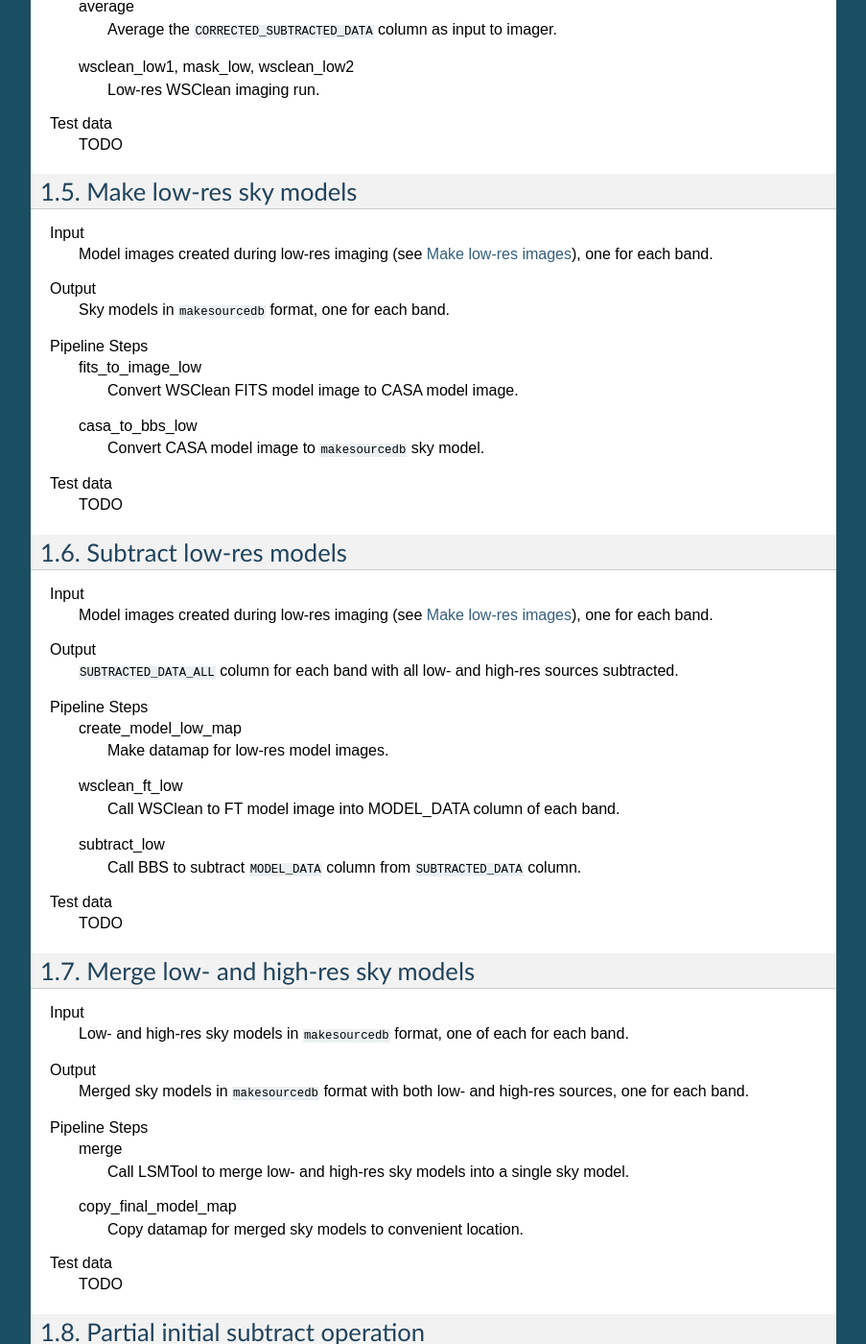
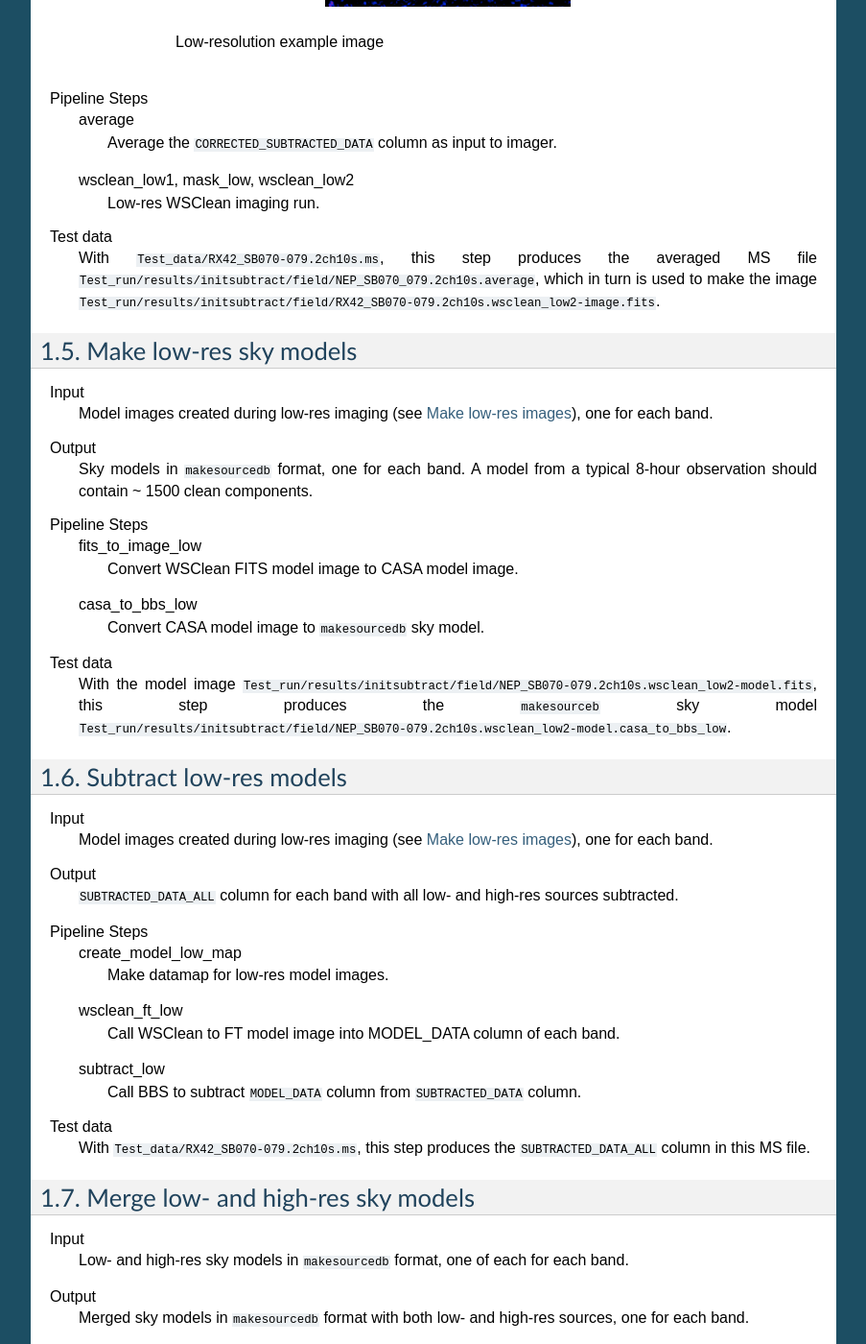
Before and after one commit to lofar-astron/factor, a Sphinx documentation site: the page built from doc/source/initsubtract.rst, in a window 1280 px wide and 1400 px high, scrolled down 2825 px. Shown: the whole window at 96% size, without its empty margins (198-1101 px from the left). Built offline with Sphinx 7.4.7, drawn with Linux system fonts in a browser that asks for light colours; some of the changed text lies outside the part shown.

Commit message:
Added test data to some steps

````diff
--- a/doc/source/facetadd.rst
+++ b/doc/source/facetadd.rst
@@ -12,6 +12,7 @@ in preparation for self calibration. The pipeline parset for this operation is `
 
     This operation is separated from the self-calibration operation (:ref:`facet_selfcal`) as these pipelines
     must be run in series, whereas the self-calibration pipelines can be run in parallel.
+
 
 Add sources
 -----------
@@ -36,7 +37,7 @@ Pipeline Steps
         Run BBS to add sources to the data using the sky models above.
 
 Test data
-    TODO
+    With ``Test_data/RX42_SB070-079.2ch10s.ms``, this step produces the sky models ``Test_run/results/facetadd/facet_patch_***/NEP_SB070-079.2ch10s.wsclean_low2-model.make_facet_skymodels_all`` and ``Test_run/results/facetadd/facet_patch_***/NEP_SB070-079.2ch10s.wsclean_low2-model.make_facet_skymodels_cal``, which in turn are used to make the ``FACET_DATA_ALL`` and ``FACET_DATA_CAL`` columns in this MS file.
 
 
 Split and phase shift data
@@ -57,4 +58,4 @@ Pipeline Steps
         Copy datamaps for shifted datasets to convenient location.
 
 Test data
-    TODO
+    With ``Test_data/RX42_SB070-079.2ch10s.ms``, this step produces the MS files ``Test_run/results/facetadd/facet_patch_***/NEP_SB070-079.2ch10s.shift_all``, ``Test_run/results/facetadd/facet_patch_***/NEP_SB070-079.2ch10s.shift_cal``, and ``Test_run/results/facetadd/facet_patch_***/NEP_SB070-079.2ch10s.shift_empty``.
--- a/doc/source/facetaddfinal.rst
+++ b/doc/source/facetaddfinal.rst
@@ -47,7 +47,7 @@ Pipeline Steps
         Run BBS to add sources to the data using the sky models above.
 
 Test data
-    TODO
+    With ``Test_data/RX42_SB070-079.2ch10s.ms``, this step produces the sky model ``Test_run/results/facetadd/facet_patch_***/NEP_SB070-079.2ch10s.wsclean_low2-model.make_facet_skymodels_all``, which in turn is used to make the ``FACET_DATA_ALL`` column in this MS file.
 
 
 Add sources from ``MODEL_DATA``
@@ -71,7 +71,7 @@ Pipeline Steps
         Run BBS to add sources to the data using the sky models above and the dir-dependent parmdbs.
 
 Test data
-    TODO
+    With ``Test_data/RX42_SB070-079.2ch10s.ms`` and ***, this step produces the ``FACET_DATA_ALL`` column in this MS file.
 
 
 Split and phase shift data
@@ -91,4 +91,4 @@ Pipeline Steps
         Copy datamap for shifted datasets to convenient location.
 
 Test data
-    TODO
+    With ``Test_data/RX42_SB070-079.2ch10s.ms``, this step produces the MS files ``Test_run/results/facetaddfinal/facet_patch_***/NEP_SB070-079.2ch10s.shift_all``.
--- a/doc/source/facetselfcal.rst
+++ b/doc/source/facetselfcal.rst
@@ -40,7 +40,7 @@ Pipeline Steps
         Copy the ``CORRECTED_DATA`` column so that a single MS file has all needed columns.
 
 Test data
-    TODO
+    With ``Test_run/results/facetadd/facet_patch_***/NEP_SB070-079.2ch10s.shift_cal``, this step produces the MS file ``Test_run/results/facetselfcal/facet_patch_***/NEP_SB070-079.2ch10s.concat_data`` with averaged, concatenated (in frequency) ``DATA`` and ``CORRECTED_DATA`` columns.
 
 
 .. _selfcal_cycle:
@@ -201,7 +201,7 @@ Pipeline Steps
 
 
 Test data
-    TODO
+    With ``Test_run/results/facetselfcal/facet_patch_***/NEP_SB260_269.2ch10s_chunk29.merge_phase_parmdbs`` and ``Test_run/results/facetselfcal/facet_patch_***/NEP_SB260_269.2ch10s.smooth_amp2`` parmdbs, this step produces the merged parmdb ``Test_run/results/facetselfcal/facet_patch_***/```.
 
 
 Make image of entire facet
--- a/doc/source/facetsubtract.rst
+++ b/doc/source/facetsubtract.rst
@@ -17,6 +17,7 @@ This operation subtracts all facet sources from the data. There are two possible
 
     This operation is separated from the self-calibration operation (:ref:`facet_selfcal`) as these pipelines
     must be run in series, whereas the self-calibration pipelines can be run in parallel.
+
 
 Add sources
 -----------
--- a/doc/source/initsubtract.rst
+++ b/doc/source/initsubtract.rst
@@ -60,7 +60,7 @@ Pipeline Steps
         High-res WSClean imaging run.
 
 Test data
-    TODO
+    With ``Test_data/RX42_SB070-079.2ch10s.ms``, this step produces the image ``Test_run/results/initsubtract/field/RX42_SB070-079.2ch10s.wsclean_high2-image.fits``.
 
 
 Make high-res sky models
@@ -70,7 +70,8 @@ Input
     Model images created during high-res imaging (see :ref:`high_res_images`), one for each band.
 
 Output
-    Sky models in ``makesourcedb`` format, one for each band.
+    Sky models in ``makesourcedb`` format, one for each band. A model from a typical 8-hour observation should
+    contain ~ 10000 clean components.
 
 Pipeline Steps
     fits_to_image_high
@@ -80,7 +81,8 @@ Pipeline Steps
         Convert CASA model image to ``makesourcedb`` sky model.
 
 Test data
-    TODO
+    With the model image ``Test_run/results/initsubtract/field/NEP_SB070-079.2ch10s.wsclean_high2-model.fits``, this step produces the ``makesourceb`` sky model
+    ``Test_run/results/initsubtract/field/NEP_SB070-079.2ch10s.wsclean_high2-model.casa_to_bbs_high``.
 
 
 Subtract high-res models
@@ -104,7 +106,7 @@ Pipeline Steps
         with dir-independent solutions.
 
 Test data
-    TODO
+    With ``Test_data/RX42_SB070-079.2ch10s.ms``, this step produces the ``SUBTRACTED_DATA`` and ``CORRECTED_SUBTRACTED_DATA`` columns in this MS file.
 
 
 .. _low_res_images:
@@ -145,7 +147,7 @@ Pipeline Steps
         Low-res WSClean imaging run.
 
 Test data
-    TODO
+    With ``Test_data/RX42_SB070-079.2ch10s.ms``, this step produces the averaged MS file ``Test_run/results/initsubtract/field/NEP_SB070_079.2ch10s.average``, which in turn is used to make the  image ``Test_run/results/initsubtract/field/RX42_SB070-079.2ch10s.wsclean_low2-image.fits``.
 
 
 Make low-res sky models
@@ -155,7 +157,8 @@ Input
     Model images created during low-res imaging (see :ref:`low_res_images`), one for each band.
 
 Output
-    Sky models in ``makesourcedb`` format, one for each band.
+    Sky models in ``makesourcedb`` format, one for each band. A model from a typical 8-hour observation should
+    contain ~ 1500 clean components.
 
 Pipeline Steps
     fits_to_image_low
@@ -165,7 +168,7 @@ Pipeline Steps
         Convert CASA model image to ``makesourcedb`` sky model.
 
 Test data
-    TODO
+    With the model image ``Test_run/results/initsubtract/field/NEP_SB070-079.2ch10s.wsclean_low2-model.fits``, this step produces the ``makesourceb`` sky model ``Test_run/results/initsubtract/field/NEP_SB070-079.2ch10s.wsclean_low2-model.casa_to_bbs_low``.
 
 
 Subtract low-res models
@@ -188,7 +191,7 @@ Pipeline Steps
         Call BBS to subtract ``MODEL_DATA`` column from ``SUBTRACTED_DATA`` column.
 
 Test data
-    TODO
+    With ``Test_data/RX42_SB070-079.2ch10s.ms``, this step produces the ``SUBTRACTED_DATA_ALL`` column in this MS file.
 
 
 Merge low- and high-res sky models
@@ -208,7 +211,7 @@ Pipeline Steps
         Copy datamap for merged sky models to convenient location.
 
 Test data
-    TODO
+    With the sky models ``Test_run/results/initsubtract/field/NEP_SB070_079.2ch10s.wsclean_high2-model.casa_to_bbs_high`` and ``Test_run/results/initsubtract/field/NEP_SB070_079.2ch10s.wsclean_low2-model.casa_to_bbs_low``, this step produces the merged sky model ``Test_run/results/initsubtract/field/NEP_SB070_079.2ch10s.wsclean_low2-model.merge``.
 
 
 Partial initial subtract operation
@@ -233,4 +236,4 @@ Pipeline Steps
         Call BBS to subtract the input sky modesl from the ``DATA`` column to make the ``SUBTRACTED_DATA`` column.
 
 Test data
-    TODO
+    With ``Test_data/RX42_SB070-079.2ch10s.ms``, this step produces the ``SUBTRACTED_DATA_ALL`` column in this MS file.
````
Also changed, not shown: doc/source/index.rst (+19 -4 lines).
